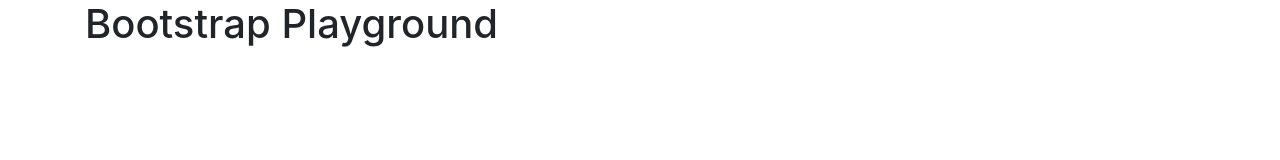
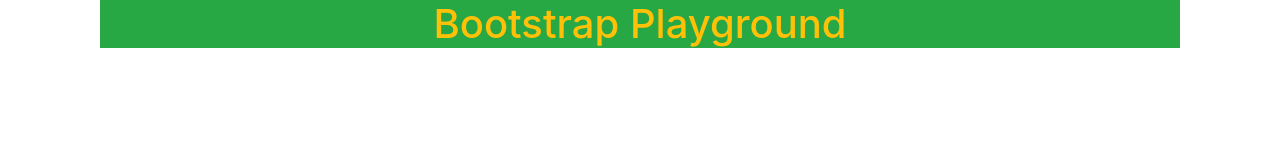
Before and after one commit to Pur3-MAlice/Bootstrap-Playground, a plain HTML site: page index.html in a window 1280 px wide. Drawn offline with Linux system fonts and the light colour scheme.

Commit message:
mess around with text

```diff
--- a/index.html
+++ b/index.html
@@ -10,10 +10,9 @@
   </head>
   <body>
     <div class="container">
-      <section class=".container-fluid">
-        <h1 class="">Bootstrap Playground</h1>
+      <section class="container-fluid">
+        <h1 class="bg-success text-warning text-center">Bootstrap Playground</h1>
       </section>
-
     </div><!-- container -->
 
     <script src="js/jquery.slim.min.js"></script>
```
